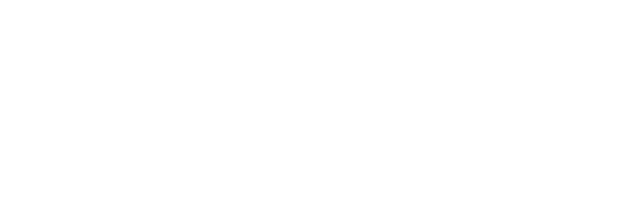
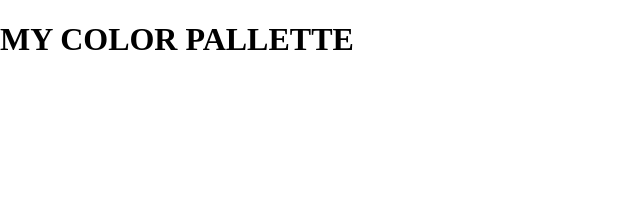
Before and after one commit to sabbycorrie-cyber/Assignment-10, a plain HTML site: page index.html in a window 1280 px wide. Shown: the whole page, without its empty margins (0-640 px from the left). Drawn offline with Linux system fonts and the light colour scheme.

Commit message:
Refactored index.html code and deleted image folder. I will add colors to my grid images via index.css

```diff
--- a/index.html
+++ b/index.html
@@ -9,22 +9,23 @@
 </head>
 
 <body>
-    <main>
-    <section class ="grid__position">
+    <main class ="grid__position">
         <div class="grid__container"></div>
-        <div class="grid__image-one column-left"><img src="images" alt=""></div>
-        <div class="grid__image-two column-middle"><img src="images" alt=""></div>
-        <div class="grid__image-three column-right"><img src="images" alt=""></div>
-        <div class="grid__image-four column-left"><img src="images" alt=""></div>
-        <div class="grid__image-five column-middle"><img src="images" alt=""></div>
-        <div class="grid__image-six column-right"><img src="images" alt=""></div>
-        <div class="grid__image-seven column-left"><img src="images" alt=""></div>
-        <div class="grid__image-eight column-middle"><img src="images" alt=""></div>
-        <div class="grid__image-nine column-right"><img src="images" alt=""></div>
-        <div class="grid__image-ten column-left"><img src="images" alt=""></div>
-        <div class="grid__image-eleven column-middle"><img src="images" alt=""></div>
-        <div class="grid__image-twelve column-right"><img src="images" alt=""></div>
-    </section>
+        <div class="grid__image-one"></div>
+        <div class="grid__image-two"></div>
+        <div class="grid__image-three"></div>
+        <div class="grid__image-four"></div>
+        <div class="grid__image-five"></div>
+        <div class="grid__image-six"></div>
+        <div class="grid__image-seven"></div>
+        <div class="grid__image-eight"></div>
+        <div class="grid__image-nine"></div>
+        <div class="grid__image-ten"></div>
+        <div class="grid__image-eleven"></div>
     </main>
+
+    <footer class="grid__title">
+        <h1>MY COLOR PALLETTE</h1>
+    </footer>
 </body>
 </html>
```
